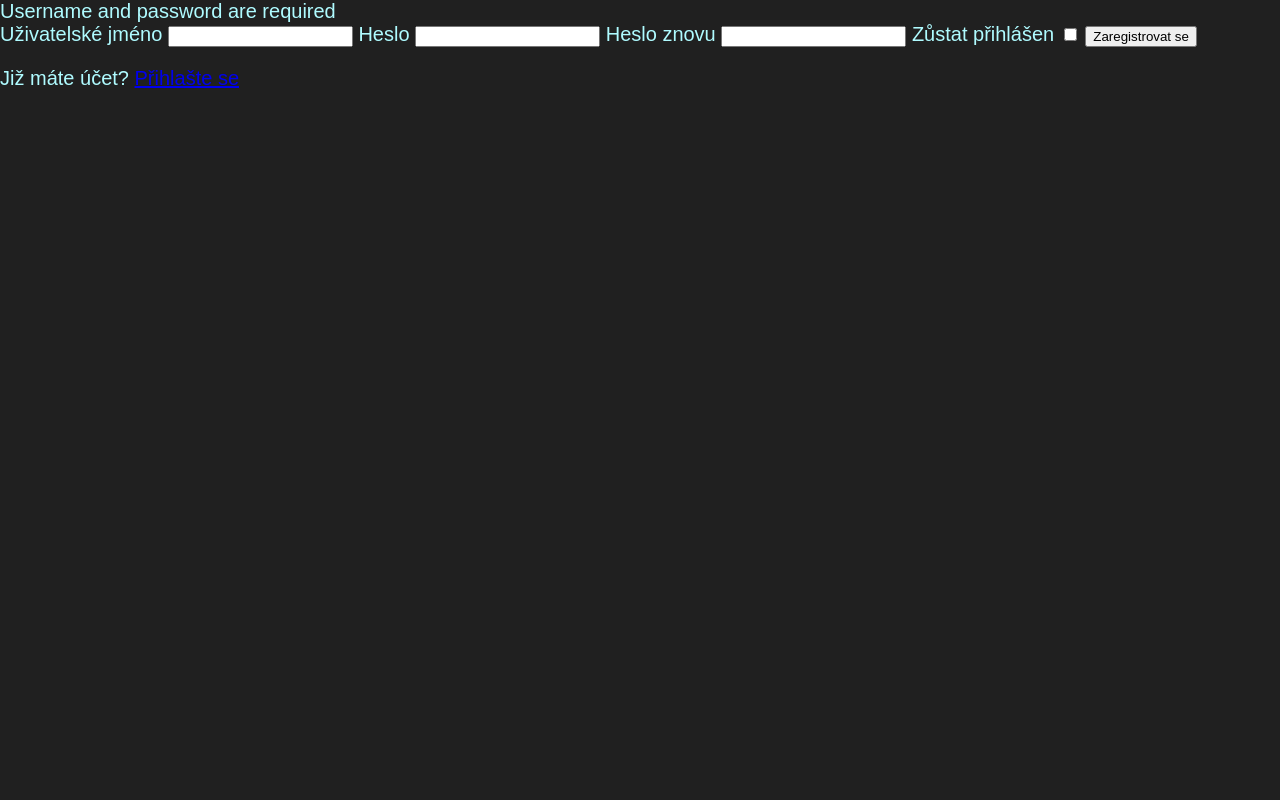
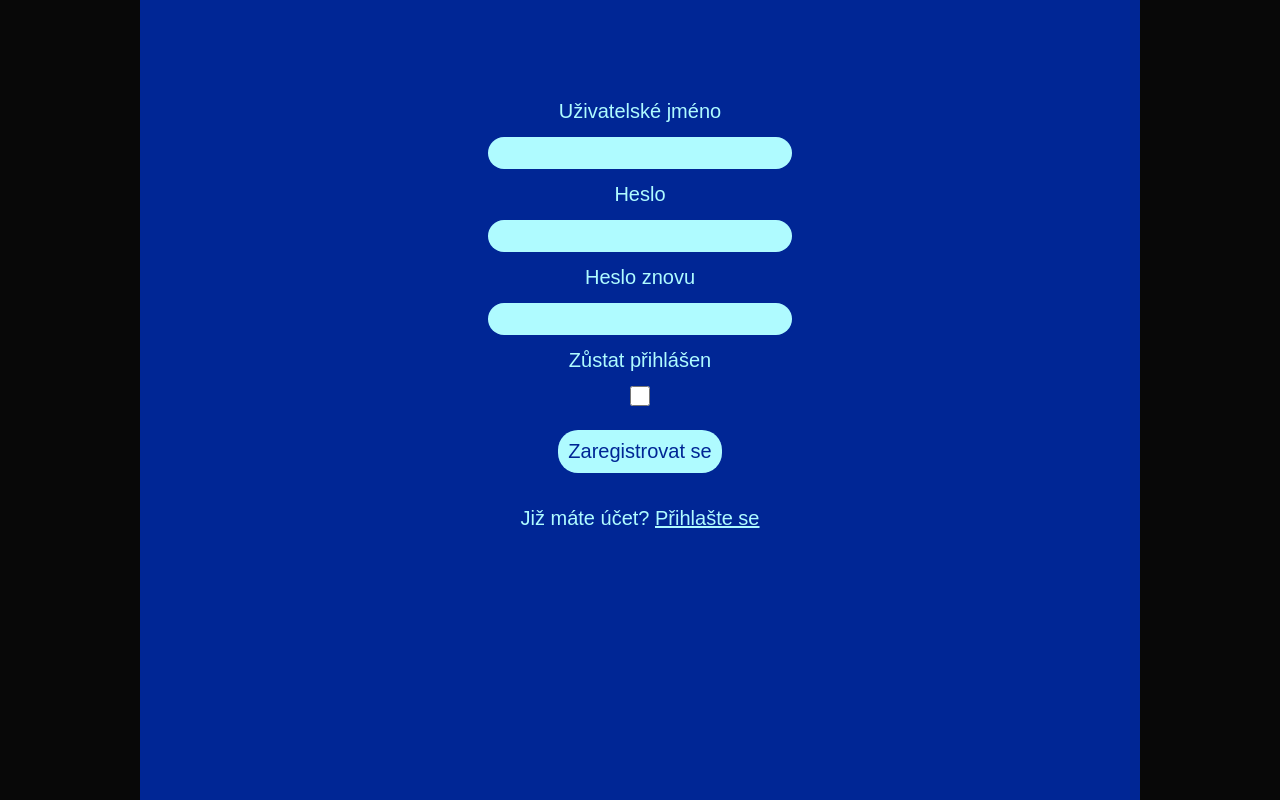
Before and after one commit to DrakulaD3a/SkyBuy, a PHP site: page /register.php in a window 1280 px wide. Run offline with PHP 8.4, Linux system fonts and the light colour scheme; data that the repository does not hold is empty; a stand-in replaces the project's code that opens the database connection; some libraries are stand-ins or nearby versions.

Commit message:
login & register

```diff
--- a/login.php
+++ b/login.php
@@ -27,6 +27,7 @@ $db = new PDO(
   <meta charset="UTF-8" />
   <title>Bazoš - přihlášení</title>
   <link rel="stylesheet" type="text/css" href="stylesheet.css" />
+  <link rel="stylesheet" type="text/css" href="stylesheet-login.css" />
   <link rel="icon" type="image/x-icon" href="assets/favicon.ico" />
   <script src="js/snackbar.js"></script>
 </head>
@@ -56,7 +57,7 @@ $db = new PDO(
     }
   }
   ?>
-  <form method="post" class="main-form flex flex-column align-items justify-content gap-half bg-light-blue">
+  <form method="post">
 
     <label for="username">Uživatelské jméno</label>
     <input name="username" id="username" required />
--- a/register.php
+++ b/register.php
@@ -28,6 +28,7 @@ $db = new PDO(
   <meta charset="UTF-8" />
   <title>Bazoš - registrace</title>
   <link rel="stylesheet" type="text/css" href="stylesheet.css" />
+  <link rel="stylesheet" type="text/css" href="stylesheet-login.css" />
   <link rel="icon" type="image/x-icon" href="assets/favicon.ico" />
   <script src="js/snackbar.js"></script>
 </head>
@@ -37,7 +38,7 @@ $db = new PDO(
   <div class="snackbar"></div>
 
   <?php
-  if (isset($_POST)) {
+  if (!empty($_POST)) {
     [
       "username" => $username,
       "password" => $password,
--- /dev/null
+++ b/stylesheet-login.css
@@ -0,0 +1,126 @@
+/* TODO:  Typeface, Buttons */
+:root {
+  --color-black: #080808;
+  --color-blue: #002695;
+  --color-neon: #affbff;
+}
+
+html,
+body {
+  margin: 0;
+  min-height: 100vh;
+  background-color: var(--color-black);
+  color: white;
+}
+
+/* hide arrows in number input */
+input[type="number"] {
+  -moz-appearance: textfield;
+  appearance: textfield;
+}
+
+input {
+  border-radius: 1rem;
+  background-color: var(--color-neon);
+  border: none;
+  color: black;
+  height: 1.5rem;
+  margin: 0;
+  width: 15rem;
+}
+
+textarea{
+  width: 50%;
+  height: 10%;
+  max-width: 70%;
+  max-height: 50vh;
+}
+
+form{
+  grid-area: 1 / 2;
+  padding-top: 5rem;
+  gap: 0.7rem;
+  color: var(--color-neon);
+  background-color: var(--color-blue);
+  display: flex;
+  align-items: center;
+  flex-direction: column;
+}
+
+button {
+  border: none;
+  background-color: var(--color-neon);
+  cursor: pointer;
+  border-radius: 1rem;
+  padding: 0.5rem;
+  color: var(--color-blue);
+  font-size: 1rem;
+}
+
+a {
+  color: inherit;
+}
+
+
+#stay-signed-in{
+  height: 1rem;
+}
+
+.form-body {
+  display: grid;
+  grid-template-columns: auto 50rem auto;
+}
+
+.snackbar {
+  visibility: hidden;
+  min-width: 15rem;
+  position: fixed;
+  z-index: 1;
+  color: #333;
+  background-color: #fff;
+  justify-self: center;
+  text-align: center;
+  top: 5rem;
+}
+
+.snackbar.show {
+  visibility: visible;
+  /* INFO: Some animation, can be changed later */
+  animation: fadein 0.5s, fadeout 0.5s 2.5s;
+}
+
+@keyframes fadein {
+  from {
+    top: 0;
+    opacity: 0;
+  }
+  to {
+    top: 5rem;
+    opacity: 1;
+  }
+}
+
+@keyframes fadeout {
+  from {
+    top: 5rem;
+    opacity: 1;
+  }
+  to {
+    top: 0;
+    opacity: 0;
+  }
+}
+
+.margin-top{
+  margin-top: 0.5rem;
+}
+
+@media (min-width: 2000px) {
+  html {
+    font-size: 24px;
+  }
+
+  .image-post {
+    max-height: 25rem;
+  }
+}
```
